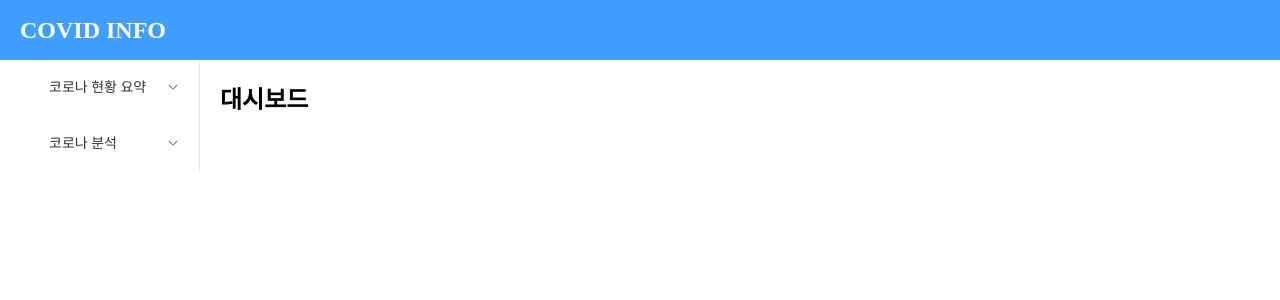
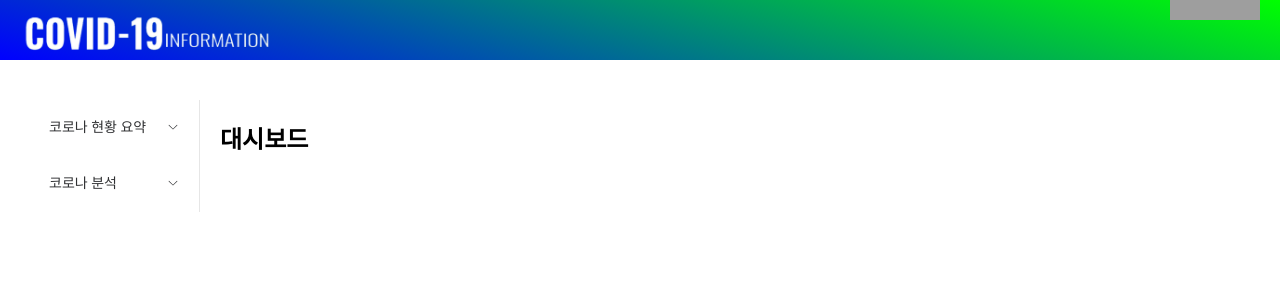
Before and after one commit to badasea/COVID_Info_APP, a Vue app in the folder vue-covid-app/: page / in a window 1280 px wide. Shown: the top 300 px of the page. Built offline with nearby package versions, Linux system fonts and the light colour scheme; grey boxes are pictures that could not be loaded; some icons are missing.

Commit message:
header 수정

```diff
--- a/vue-covid-app/src/components/layouts/BasicLayout.vue
+++ b/vue-covid-app/src/components/layouts/BasicLayout.vue
@@ -1,7 +1,17 @@
 <template>
   <div class="main">
     <el-container>
-      <el-header><BasicHeader /></el-header>
+      <el-header>
+        <header>
+          <img src="@/assets/logo.png" height="100" class="logo" />
+          <iframe
+            src="https://ghbtns.com/github-btn.html?user=badasea&repo=COVID_Info_APP&type=star&count=true"
+            frameborder="0"
+            scrolling="0"
+            width="90"
+            height="20px"
+          ></iframe></header
+      ></el-header>
       <el-container>
         <el-aside :width="menuWidth"
           ><SideMenu
@@ -21,14 +31,17 @@
 </template>
 
 <script>
-import BasicHeader from "./BasicHeader.vue";
+// import BasicHeader from "./BasicHeader.vue";
 import SideMenu from "./SideMenu.vue";
 import useBreakpoint from "@/composables/useBreakpoint";
 import { computed } from "vue";
 
 export default {
   name: "basiclayout",
-  components: { BasicHeader, SideMenu },
+  components: {
+    //BasicHeader,
+    SideMenu,
+  },
   setup() {
     const { type } = useBreakpoint();
     const isCollapse = computed(() => type.value === "sm");
@@ -44,7 +57,7 @@ export default {
 
 <style scoped>
 .el-header {
-  background: #409eff;
+  background: linear-gradient(15deg, #00f, #0f0);
   display: flex;
   color: #fff;
   align-items: center;
@@ -52,4 +65,11 @@ export default {
 .main {
   height: 100%;
 }
+header {
+  align-items: center;
+  display: flex;
+  justify-content: space-between;
+  margin-bottom: 40px;
+  width: 100%;
+}
 </style>
```
Also changed, not shown: vue-covid-app/src/assets/logo.png, 1 other file (tests, documents, lock files or other folders).
